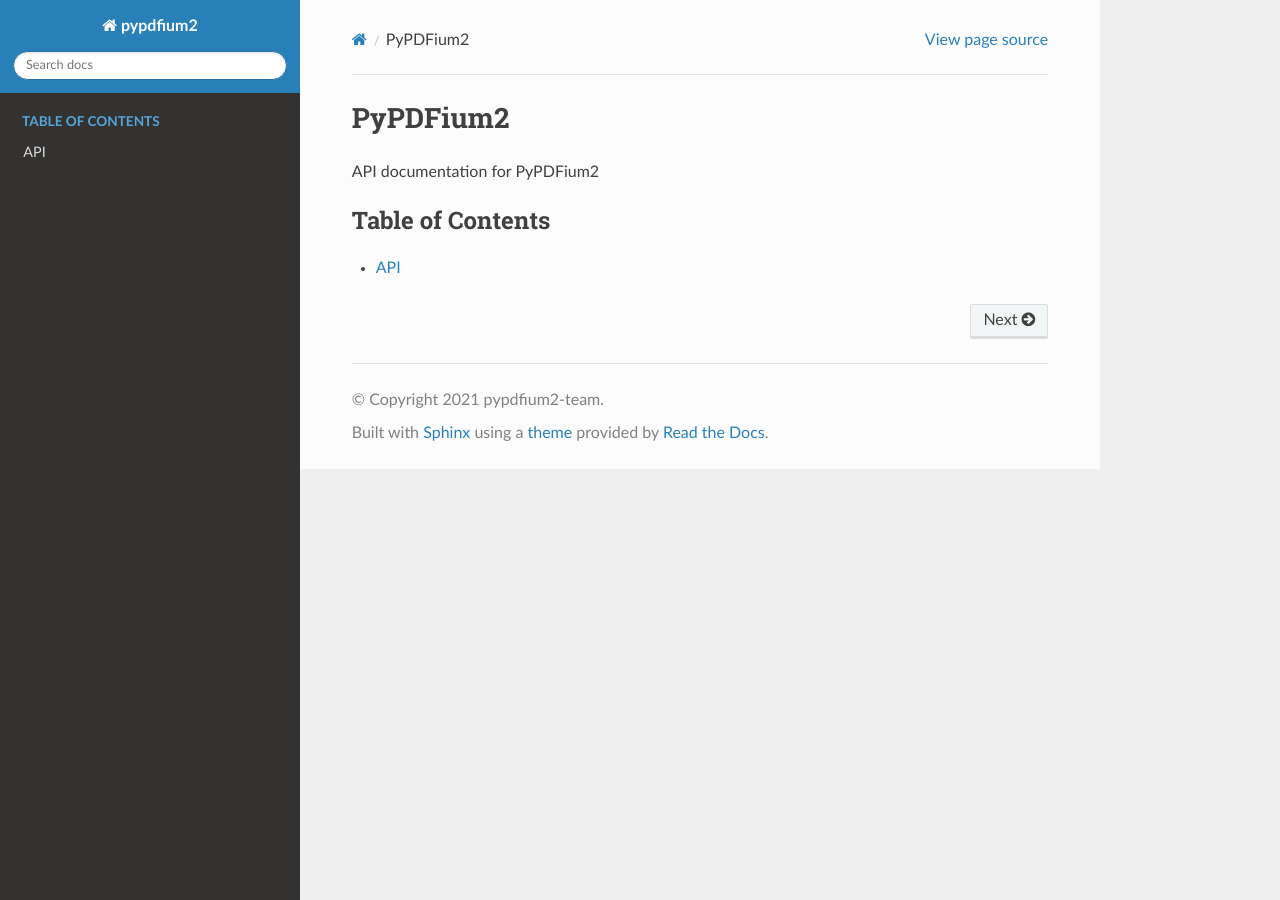
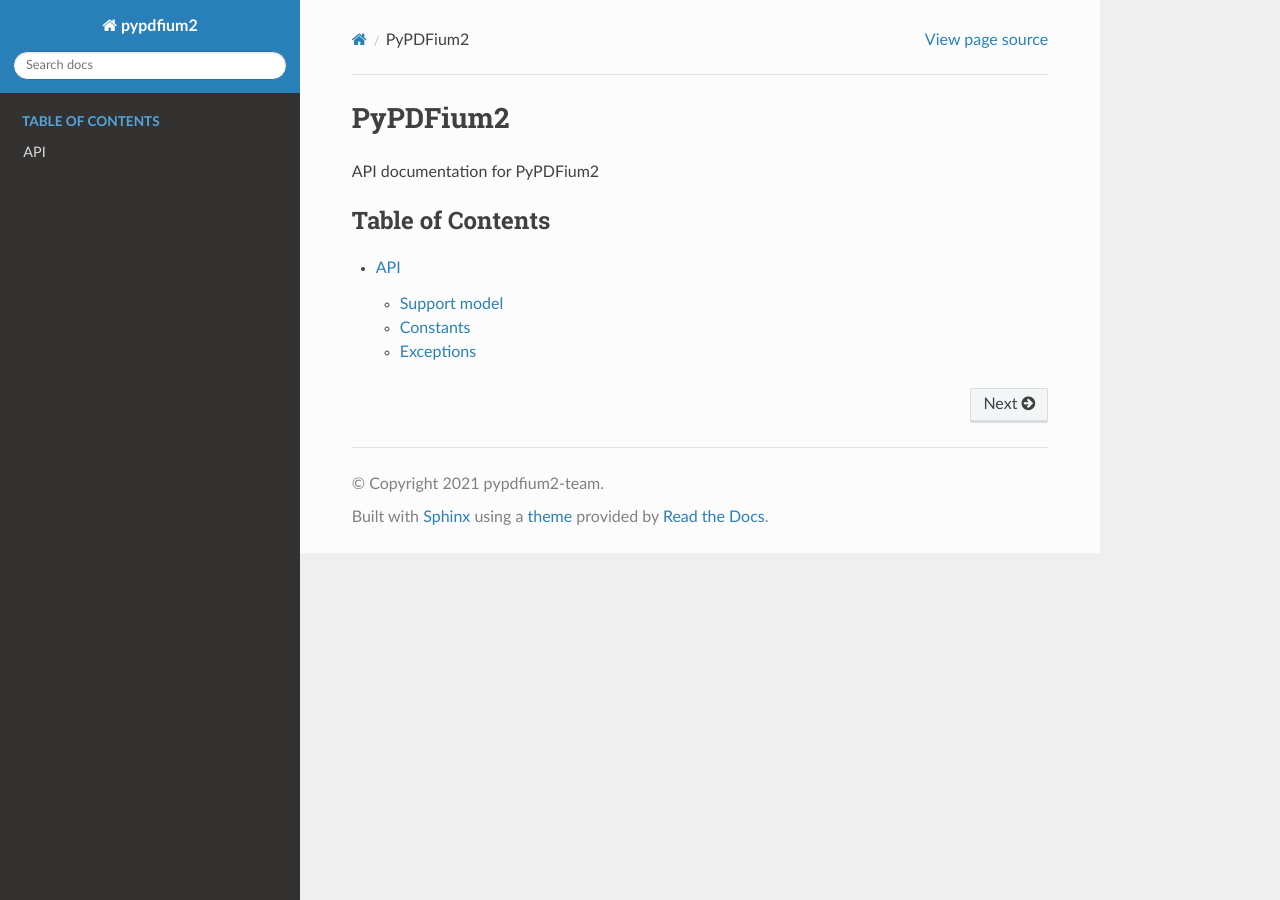
Before and after one commit to pypdfium2-team/pypdfium2, a Sphinx documentation site: the page built from docs/source/index.rst, in a window 1280 px wide. Built offline with Sphinx 7.4.7 and the Read the Docs theme 2.0.0, drawn with Linux system fonts in a browser that asks for light colours.

Commit message:
docs/api: add constants and exceptions

```diff
--- a/docs/source/api.rst
+++ b/docs/source/api.rst
@@ -4,5 +4,22 @@
 API
 ===
 
+Support model
+*************
+
 .. automodule:: pypdfium2._helpers
     :members:
+
+
+Constants
+*********
+
+.. automodule:: pypdfium2._constants
+    :members:
+
+
+Exceptions
+**********
+
+.. automodule:: pypdfium2._exceptions
+    :members:
```
